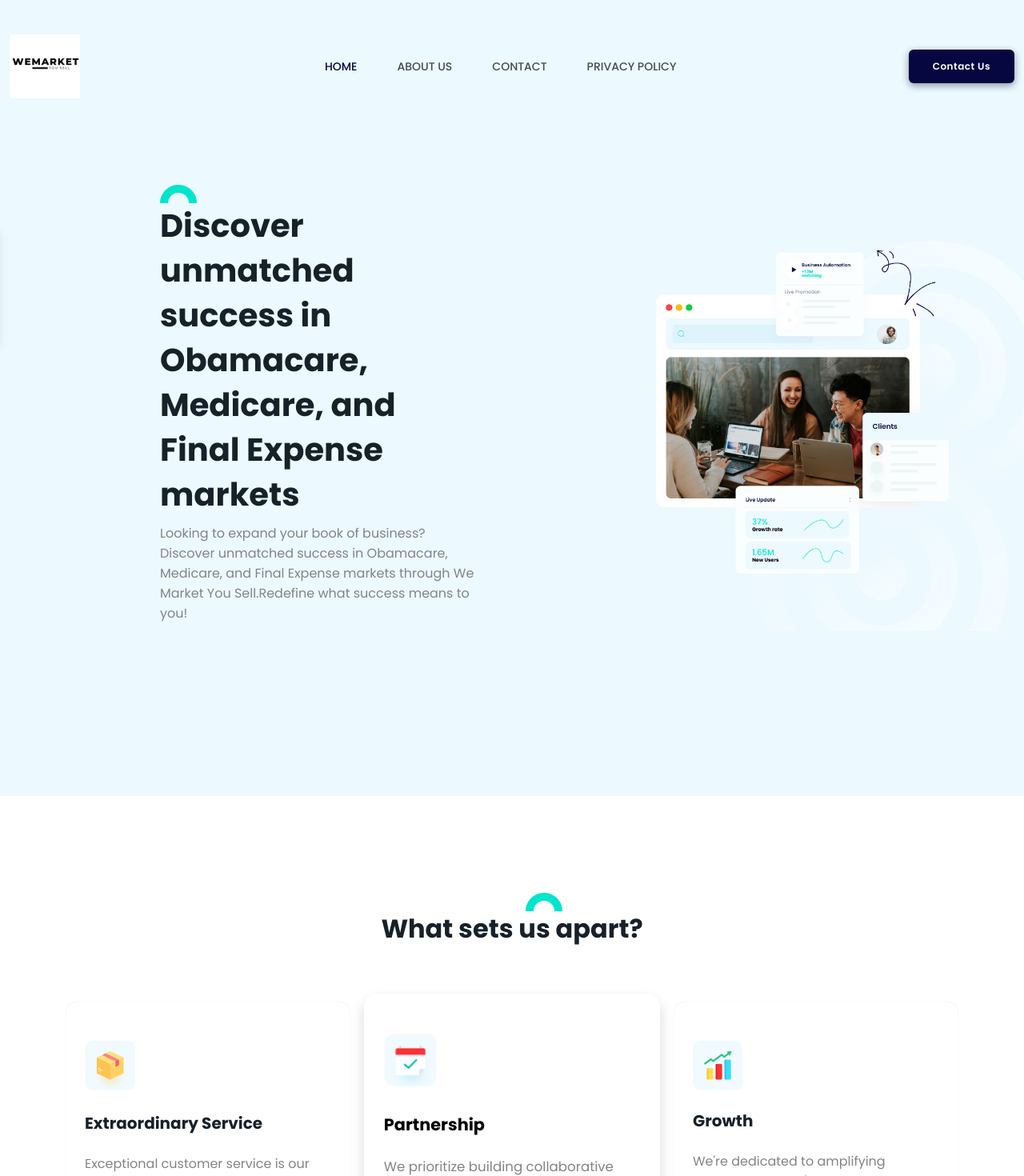
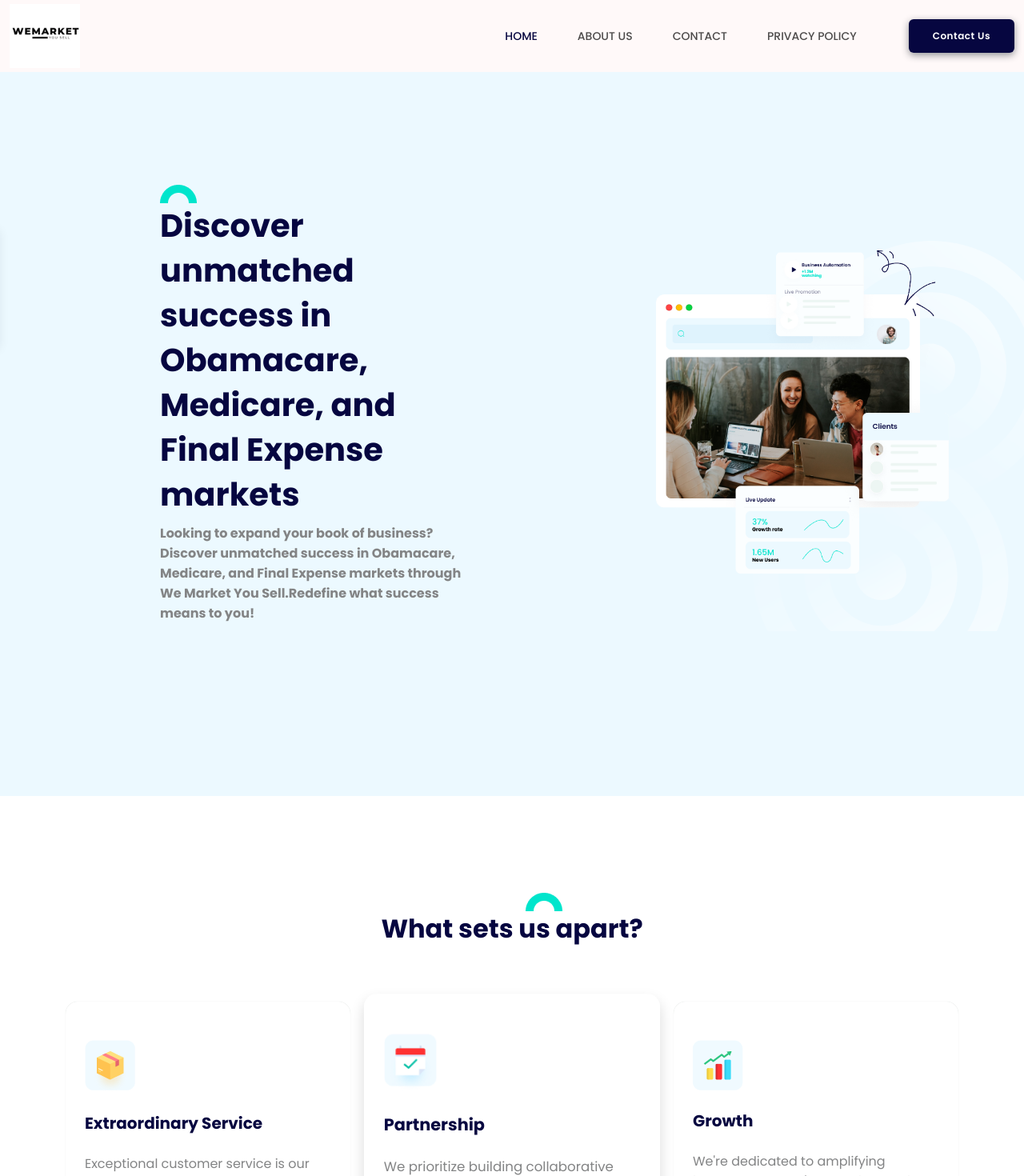
Before and after one commit to Sohaib-Ahmed869/weMarket, a React (Create React App) app: page / in a window 1280 px wide. Shown: the top 1470 px of the page at 80% size. Built offline with nearby package versions, Linux system fonts and the light colour scheme.

Commit message:
Final Updates

```diff
--- a/src/components/AboutUs.js
+++ b/src/components/AboutUs.js
@@ -8,7 +8,7 @@ import {
 
 const AboutUs = () => {
   const styleText = {
-    color: '#1E266D',
+    color: '#060640',
     fontSize: '19px',
     fontWeight: 'bold',
     textAlign: 'center',
--- a/src/components/Pricing.js
+++ b/src/components/Pricing.js
@@ -22,7 +22,7 @@ const Pricing = () => {
             <div className="col-lg-12" data-aos="fade-up" style={{ marginBottom: '60px' }}>
               <div className="text-center">
                 <img src={elipse} alt="" className="img-fluid" style={{ marginLeft: '80px' }} />
-                <h2 className="sec-title">What sets us apart?</h2>
+                <h2 style={{color:'#060640'}} className="sec-title">What sets us apart?</h2>
               </div>
             </div>
           </div>
@@ -34,7 +34,7 @@ const Pricing = () => {
                     <img src={image1} alt="" className="img-fluid d-block" />
 
                   </div>
-                  <h5 className="my-4 box-heading">Extraordinary Service</h5>
+                  <h5 style={{color:'#060640'}} className="my-4 box-heading">Extraordinary Service</h5>
                   <p className="text-muted">Exceptional customer service is our cornerstone. We are dedicated to providing unparalleled support, ensuring every client receives personalized attention and assistance throughout their insurance journey."</p>
 
                 </div>
@@ -46,7 +46,7 @@ const Pricing = () => {
                   <div className="text-primary">
                     <img src={image2} alt="" className="img-fluid d-block" />
                   </div>
-                  <h5 className="my-4 box-heading">Partnership</h5>
+                  <h5 style={{color:'#060640'}} className="my-4 box-heading">Partnership</h5>
                   <p className="text-muted">We prioritize building collaborative and mutually beneficial relationships with insurance agents. By partnering with us, agents benefit from our expertise in digital marketing and client engagement, ensuring a successful partnership that drives growth for both agents and their clients."</p>
                 </div>
               </div>
@@ -57,7 +57,7 @@ const Pricing = () => {
                   <div className="text-primary">
                     <img src={image3} alt="" className="img-fluid d-block" />
                   </div>
-                  <h5 className="my-4 box-heading">Growth</h5>
+                  <h5 style={{color:'#060640'}} className="my-4 box-heading">Growth</h5>
                   <p className="text-muted">We're dedicated to amplifying insurance agents' growth in a rapidly changing industry. Our tailored support, diverse product offerings, and innovative marketing strategies aim to propel agents' businesses forward.</p>
                 </div>
               </div>
--- a/src/components/Team.js
+++ b/src/components/Team.js
@@ -18,7 +18,7 @@ const Team = () => {
       <div className="text-left" style={{textAlign: 'left',marginTop:'70px' }}>
         <div id='team' style={{ backgroundImage: `url(${frame})`, height: '60vh', backgroundRepeat: 'no-repeat', backgroundSize: 'cover', display: 'flex', flexDirection: 'column',  justifyContent: 'center'}}>
           <img src={elipse} alt="" className="img-fluid" style={{ marginLeft: '40px' , width: '60px', height: '30px'}} />
-          <h3>Ready to begin your journey to unprecedented success?<br></br>
+          <h3 style={{color:'#060640'}}>Ready to begin your journey to unprecedented success?<br></br>
             Start with our form below.</h3>
           <button className="btn btn-primary" style={{width:'200px',borderRadius: '10px', fontSize: '14px', marginTop: '20px' }}>Go to Form</button>
         </div>
--- a/src/components/work.js
+++ b/src/components/work.js
@@ -19,7 +19,7 @@ const section = () => {
             <Col md={6}>
               <div className="home-heading">
                 <img src={elipse} alt="" className="img-fluid" />
-                <h4 className="home-title">We deliver a customized experience that elevates your business</h4>
+                <h4 style={{color:'#060640'}} className="home-title">We deliver a customized experience that elevates your business</h4>
                 <p className="text-muted">Our ready to enroll lead generation process begins with a meticulous understanding of the dynamic landscapes within the realms of Obamacare, Medicare, and Final Expense planning. We employ cutting-edge market analysis tools and industry insights to pinpoint high-potential demographics, ensuring our leads are finely tuned and tailored to the specific needs of insurance agents.</p>
               </div>
             </Col>
--- a/src/layout/Navbar.js
+++ b/src/layout/Navbar.js
@@ -47,6 +47,7 @@ const Navbar1 = () => {
         <React.Fragment>
             <div data-bs-spy="scroll" data-bs-target="#navbar" data-bs-offset="61" data-bs-smooth-scroll="true" className="scrollspy-example-2">
                 <nav className={`navbar navbar-expand-lg fixed-top navbar-custom ${navClass}`}
+
                     id="navbar">
                     <Container fluid>
                         <Navbar.Brand href="index-1.html" className="logo text-uppercase">
@@ -60,7 +61,7 @@ const Navbar1 = () => {
                         </button>
 
                         <div ref={navMenuRef} className="collapse navbar-collapse" id="navbarCollapse">
-                            <ul className="navbar-nav ms-auto" id="navbar-navlist">
+                            <ul className="navbar-nav ms-auto" id="navbar-navlist" style={{marginRight:'0px', textAlign:'right' }}>
                                 <li className={activeItem === 'Home' ? 'active' : 'nav-item'} onClick={() => setActiveItem('Home')} >
                                     <Nav.Link href="/weMarket/">Home</Nav.Link>
                                 </li>
@@ -74,9 +75,9 @@ const Navbar1 = () => {
                                     <Nav.Link href='/weMarket/privacy-policy'>Privacy Policy</Nav.Link>
                                 </li>
                             </ul>
-                            <div className="ms-auto">
-                                <Link to="#" className="btn bg-gradiant">Contact Us</Link>
-                            </div>
+
+                                <Link to="#"style={{ marginLeft:'40px' }} className="btn bg-gradiant">Contact Us</Link>
+
                         </div>
                     </Container>
                 </nav>
--- a/src/pages/Layout3/section.js
+++ b/src/pages/Layout3/section.js
@@ -26,9 +26,9 @@ const section = () => {
               <div className="home-heading" style={{padding: '200px'}}>
                 <img src={elipse} alt="" className="img-fluid" />
                 <h4
-
+                style={{color:'#060640'}}
                  className="home-title">Discover unmatched success in Obamacare, Medicare, and Final Expense markets</h4>
-                <p className="text-muted">Looking to expand your book of business? Discover unmatched success in Obamacare, Medicare, and Final Expense markets through We Market You Sell.Redefine what success means to you!</p>
+                <p style={{fontWeight: 'bold'}} className="text-muted">Looking to expand your book of business? Discover unmatched success in Obamacare, Medicare, and Final Expense markets through We Market You Sell.Redefine what success means to you!</p>
               </div>
             </div>
             <div style={{width: '100%', height: '90%'}}>
```
Also changed, not shown: public/css/style.min.css.
